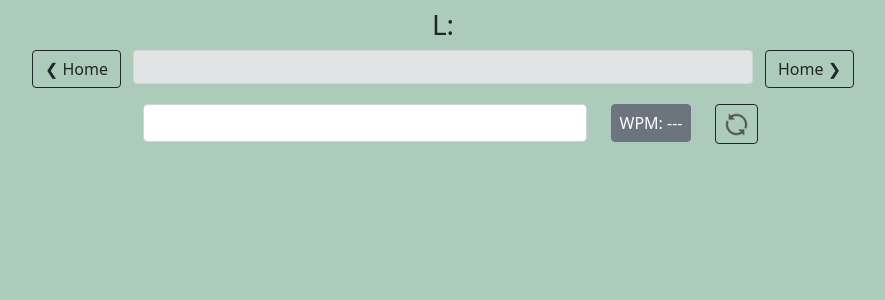
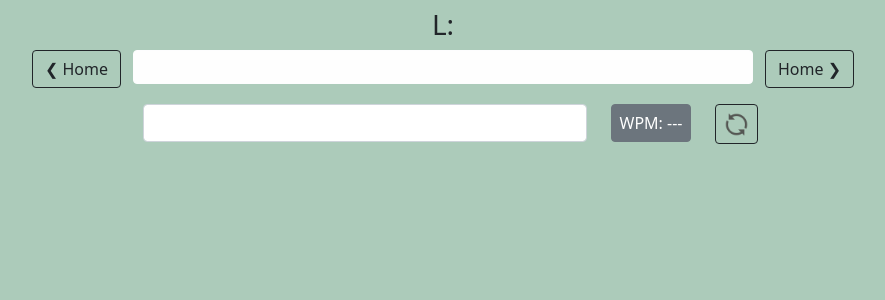
Before and after one commit to kli19/Korean-Typing-Practice, a Flask app: template templates/practice.html in a window 1280 px wide. Shown: the part 56-356 px from the top of the page, without its empty margins (197-1082 px from the left). Run offline with Flask 2, Linux system fonts and the light colour scheme; the template is opened without the code that fills it, so the values that code supplies are empty; parts of the project's set-up code (start-up, migrations or seed data) failed here and were passed over; some libraries are stand-ins or nearby versions.

Commit message:
change alert color

```diff
--- a/templates/practice.html
+++ b/templates/practice.html
@@ -30,7 +30,7 @@
       <a class="float-end btn btn-outline-dark" href="/"> ❮ Home </a>
       {% endif %}
     </div>
-    <div class="col-6 mx-auto alert alert-secondary">
+    <div class="col-6 mx-auto alert alert-light">
         {% set count = namespace(value=0) %}
         {% for line in text["text"] %}
          <p class="h6">
```
